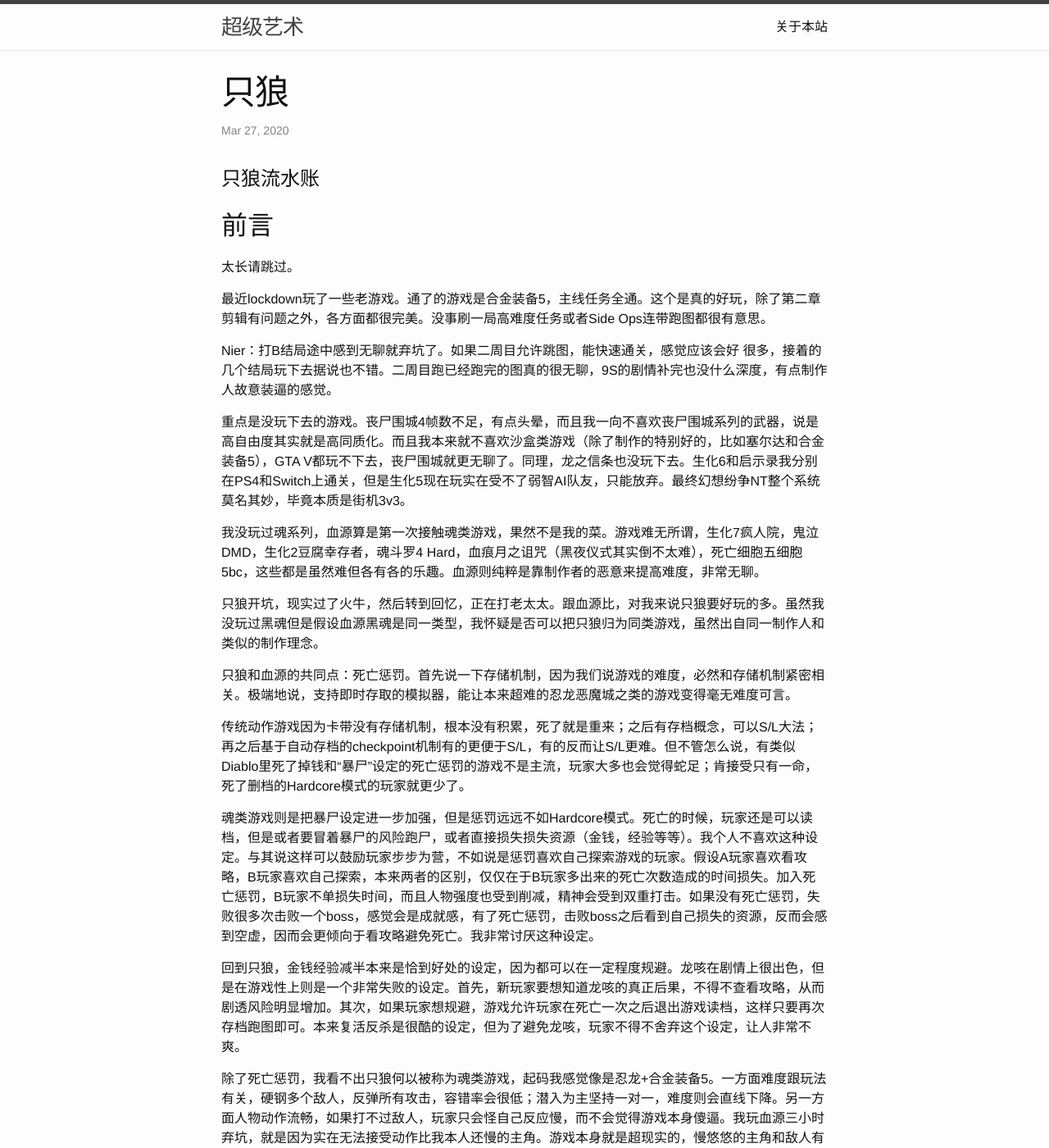
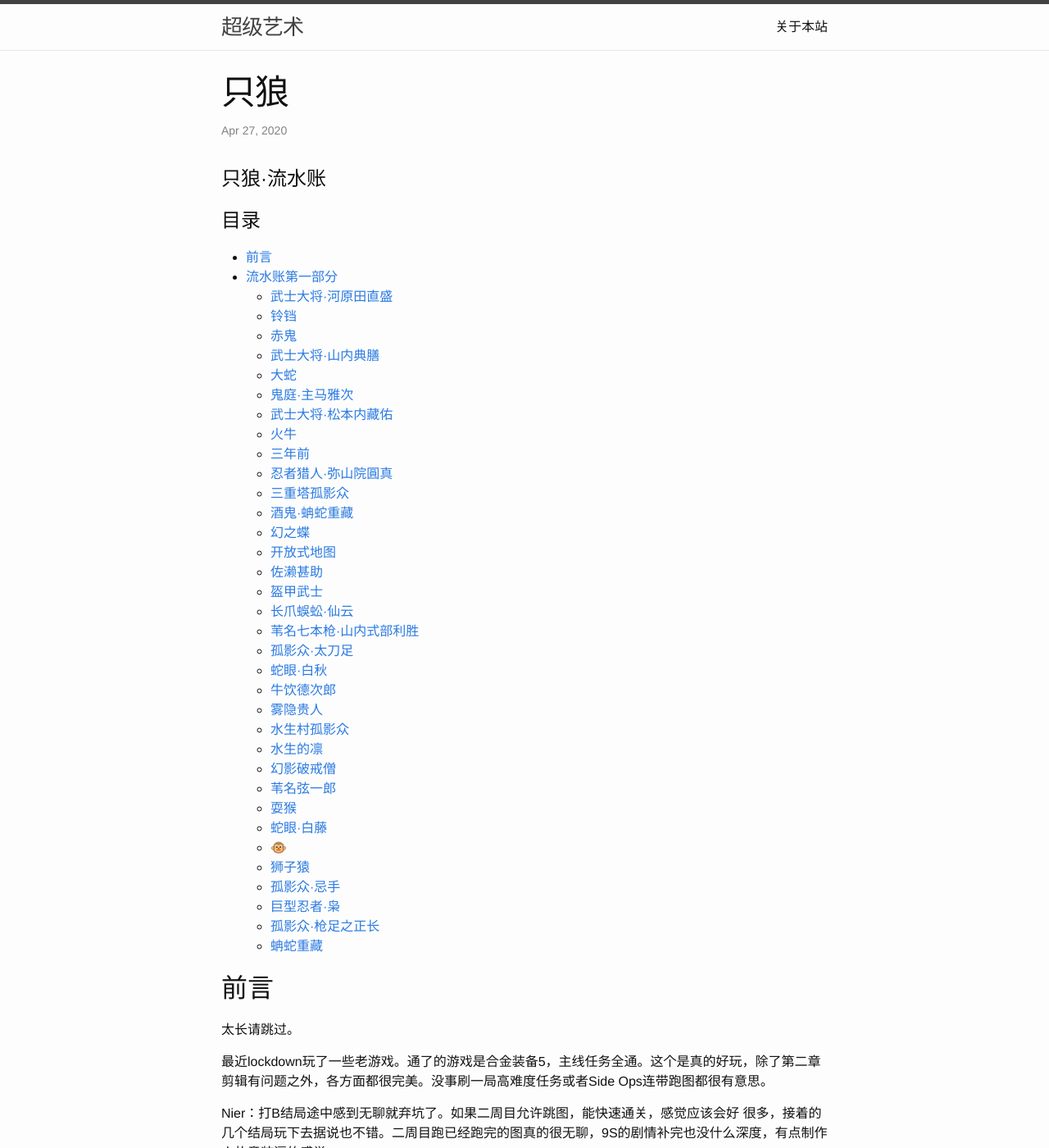
Before and after one commit to superarts/cn, a Jekyll site: the page built from _posts/2020-04-27-只狼.md, in a window 1280 px wide and 1400 px high. Shown: the whole window at 82% size. Built offline with Jekyll 4.4.1, drawn with Linux system fonts in a browser that asks for light colours.

Commit message:
contents of sekiro

```diff
--- a/_posts/2020-04-27-只狼.md
+++ b/_posts/2020-04-27-只狼.md
@@ -1,11 +1,54 @@
 ---
 layout: post
 title:  "只狼"
-date:   2020-03-27 13:39:00 -5000
+date:   2020-04-27 17:55:00 -5000
 categories: Sekiro PC 游戏 只狼
 ---
 
-# 只狼流水账
+# 只狼·流水账
+
+<!-- START doctoc generated TOC please keep comment here to allow auto update -->
+<!-- DON'T EDIT THIS SECTION, INSTEAD RE-RUN doctoc TO UPDATE -->
+# 目录
+
+- [前言](#%E5%89%8D%E8%A8%80)
+- [流水账第一部分](#%E6%B5%81%E6%B0%B4%E8%B4%A6%E7%AC%AC%E4%B8%80%E9%83%A8%E5%88%86)
+  - [武士大将·河原田直盛](#%E6%AD%A6%E5%A3%AB%E5%A4%A7%E5%B0%86%C2%B7%E6%B2%B3%E5%8E%9F%E7%94%B0%E7%9B%B4%E7%9B%9B)
+  - [铃铛](#%E9%93%83%E9%93%9B)
+  - [赤鬼](#%E8%B5%A4%E9%AC%BC)
+  - [武士大将·山内典膳](#%E6%AD%A6%E5%A3%AB%E5%A4%A7%E5%B0%86%C2%B7%E5%B1%B1%E5%86%85%E5%85%B8%E8%86%B3)
+  - [大蛇](#%E5%A4%A7%E8%9B%87)
+  - [鬼庭·主马雅次](#%E9%AC%BC%E5%BA%AD%C2%B7%E4%B8%BB%E9%A9%AC%E9%9B%85%E6%AC%A1)
+  - [武士大将·松本内藏佑](#%E6%AD%A6%E5%A3%AB%E5%A4%A7%E5%B0%86%C2%B7%E6%9D%BE%E6%9C%AC%E5%86%85%E8%97%8F%E4%BD%91)
+  - [火牛](#%E7%81%AB%E7%89%9B)
+  - [三年前](#%E4%B8%89%E5%B9%B4%E5%89%8D)
+  - [忍者猎人·弥山院圓真](#%E5%BF%8D%E8%80%85%E7%8C%8E%E4%BA%BA%C2%B7%E5%BC%A5%E5%B1%B1%E9%99%A2%E5%9C%93%E7%9C%9F)
+  - [三重塔孤影众](#%E4%B8%89%E9%87%8D%E5%A1%94%E5%AD%A4%E5%BD%B1%E4%BC%97)
+  - [酒鬼·蚺蛇重藏](#%E9%85%92%E9%AC%BC%C2%B7%E8%9A%BA%E8%9B%87%E9%87%8D%E8%97%8F)
+  - [幻之蝶](#%E5%B9%BB%E4%B9%8B%E8%9D%B6)
+  - [开放式地图](#%E5%BC%80%E6%94%BE%E5%BC%8F%E5%9C%B0%E5%9B%BE)
+  - [佐濑甚助](#%E4%BD%90%E6%BF%91%E7%94%9A%E5%8A%A9)
+  - [盔甲武士](#%E7%9B%94%E7%94%B2%E6%AD%A6%E5%A3%AB)
+  - [长爪蜈蚣·仙云](#%E9%95%BF%E7%88%AA%E8%9C%88%E8%9A%A3%C2%B7%E4%BB%99%E4%BA%91)
+  - [苇名七本枪·山内式部利胜](#%E8%8B%87%E5%90%8D%E4%B8%83%E6%9C%AC%E6%9E%AA%C2%B7%E5%B1%B1%E5%86%85%E5%BC%8F%E9%83%A8%E5%88%A9%E8%83%9C)
+  - [孤影众·太刀足](#%E5%AD%A4%E5%BD%B1%E4%BC%97%C2%B7%E5%A4%AA%E5%88%80%E8%B6%B3)
+  - [蛇眼·白秋](#%E8%9B%87%E7%9C%BC%C2%B7%E7%99%BD%E7%A7%8B)
+  - [牛饮德次郎](#%E7%89%9B%E9%A5%AE%E5%BE%B7%E6%AC%A1%E9%83%8E)
+  - [雾隐贵人](#%E9%9B%BE%E9%9A%90%E8%B4%B5%E4%BA%BA)
+  - [水生村孤影众](#%E6%B0%B4%E7%94%9F%E6%9D%91%E5%AD%A4%E5%BD%B1%E4%BC%97)
+  - [水生的凛](#%E6%B0%B4%E7%94%9F%E7%9A%84%E5%87%9B)
+  - [幻影破戒僧](#%E5%B9%BB%E5%BD%B1%E7%A0%B4%E6%88%92%E5%83%A7)
+  - [苇名弦一郎](#%E8%8B%87%E5%90%8D%E5%BC%A6%E4%B8%80%E9%83%8E)
+  - [耍猴](#%E8%80%8D%E7%8C%B4)
+  - [蛇眼·白藤](#%E8%9B%87%E7%9C%BC%C2%B7%E7%99%BD%E8%97%A4)
+  - [🐵](#)
+  - [狮子猿](#%E7%8B%AE%E5%AD%90%E7%8C%BF)
+  - [孤影众·忌手](#%E5%AD%A4%E5%BD%B1%E4%BC%97%C2%B7%E5%BF%8C%E6%89%8B)
+  - [巨型忍者·枭](#%E5%B7%A8%E5%9E%8B%E5%BF%8D%E8%80%85%C2%B7%E6%9E%AD)
+  - [孤影众·枪足之正长](#%E5%AD%A4%E5%BD%B1%E4%BC%97%C2%B7%E6%9E%AA%E8%B6%B3%E4%B9%8B%E6%AD%A3%E9%95%BF)
+  - [蚺蛇重藏](#%E8%9A%BA%E8%9B%87%E9%87%8D%E8%97%8F)
+
+<!-- END doctoc generated TOC please keep comment here to allow auto update -->
 
 ## 前言
 
```
